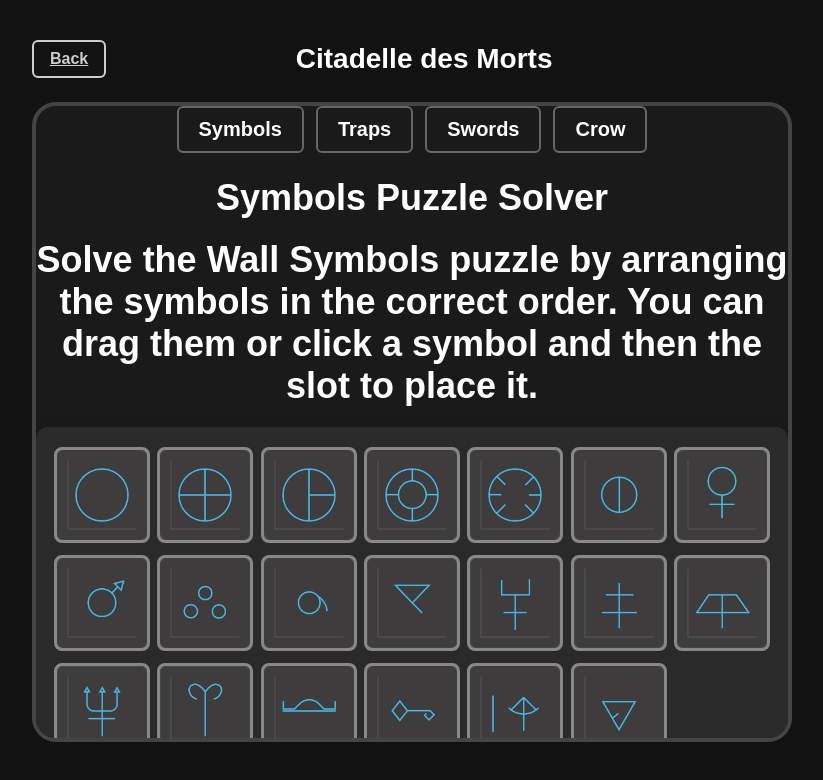
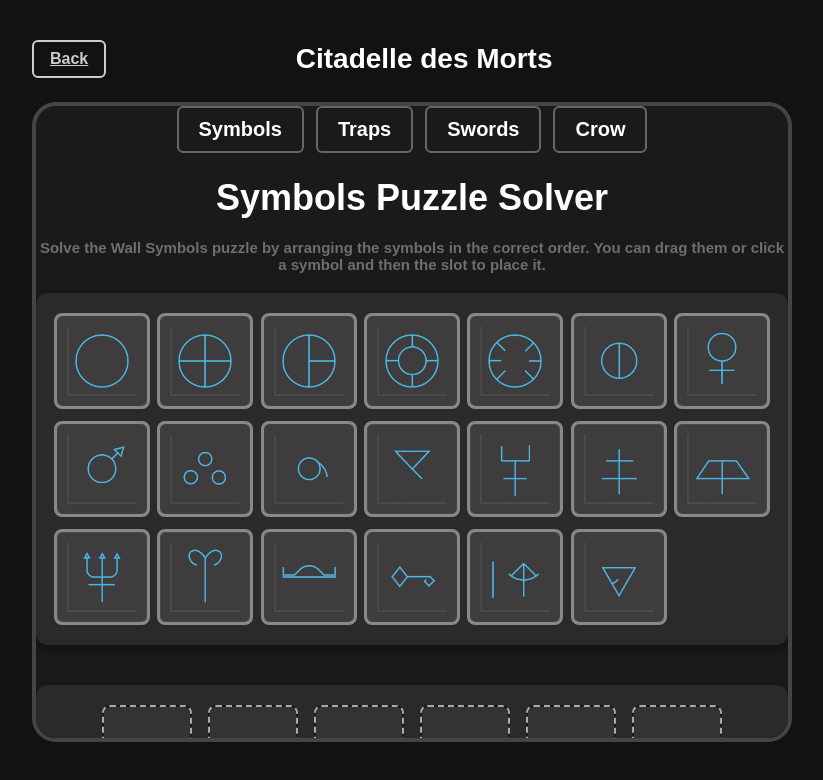
Before and after one commit to pochua117/CODSideKick, a Next.js app: page /maps/citadelle in a window 1280 px wide. Shown: the top 780 px of the page, without its empty margins (228-1051 px from the left). Built offline with nearby package versions, Linux system fonts and the light colour scheme.

Commit message:
Added subtitle style

```diff
--- a/src/components/SymbolsPuzzle.jsx
+++ b/src/components/SymbolsPuzzle.jsx
@@ -11,7 +11,7 @@ const SymbolsPuzzle = ({ name, description, length, resultlenght, imagesDir, ima
   return (
     <div className="container">
       <h2 className="symbols-title">{name}</h2>
-      <h3 className="symbols-title">{description}</h3>
+      <h3 className="symbols-subtitle">{description}</h3>
       <SymbolsGallery setClickSymbolId={setClickSymbolId} imagesDir={imagesDir} imageExtension={imageExtension} length={length} />
       <SymbolSlots clickSymbolId={clickSymbolId} imagesDir={imagesDir} length={resultlenght} imageExtension={imageExtension} />
     </div>
--- a/src/components/maps_components/CitadellePage.jsx
+++ b/src/components/maps_components/CitadellePage.jsx
@@ -80,7 +80,7 @@ const CitadellePage = () => {
         <div className={activeTab === "puzzle4" ? "puzzle-visible" : "puzzle-hidden"}>
           <div>
             <h2 className="symbols-title">Raven Sword Puzzle Solver</h2>
-            <h3 className="symbols-title">
+            <h3 className="symbols-subtitle">
               Solve the Raven sword puzzle by finding the fossil and selecting its corresponding zodiac symbol and element. On this page, you can see each fossil with its symbols for reference.
             </h3>
             <SymbolsGallery
--- a/src/styles/globals.css
+++ b/src/styles/globals.css
@@ -274,6 +274,14 @@ body {
   font-weight: 700;
   margin-bottom: 20px;
   color: #fff;
+  text-align: center;
+}
+
+.symbols-subtitle {
+  font-size: 15px;
+  font-weight: 700;
+  margin-bottom: 20px;
+  color: #6e6e6e;
   text-align: center;
 }
 
```
